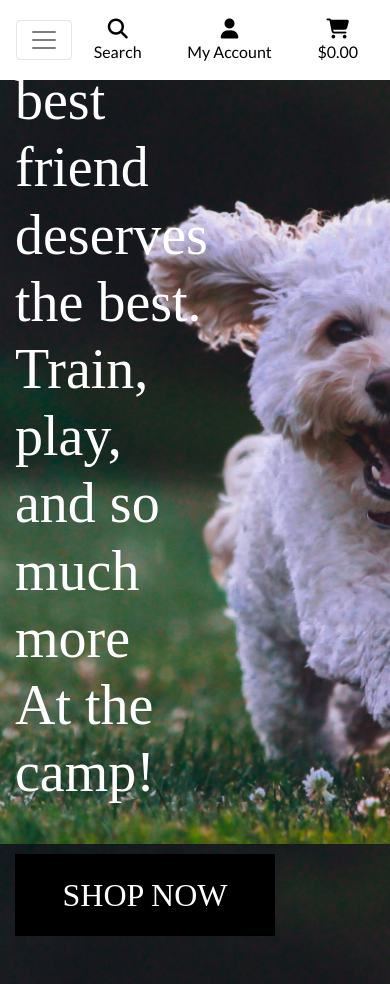
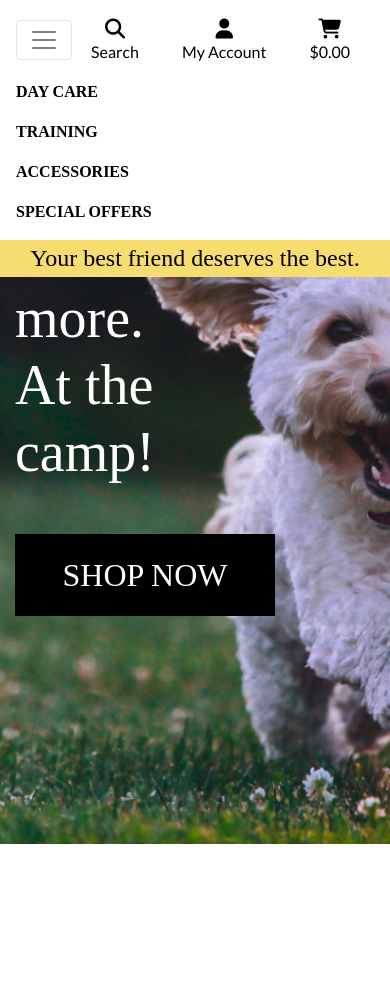
Before and after one commit to katyacano/milestone-project-4, a Django app: page / in a window 390 px wide, after a click that opens the changed part. After the commit the page ends 844 px from the top, so only its background shows below. Run offline with Django 3.2, Linux system fonts and the light colour scheme; some libraries are stand-ins or nearby versions; some web fonts are replaced.

Commit message:
Adjusted mobile-header.html, main-nav.html and banner

```diff
--- a/home/templates/home/index.html
+++ b/home/templates/home/index.html
@@ -16,9 +16,7 @@
         <div class="row h-100">
             <div class="col-7 col-md-6 my-auto">
                 <h1 class="display-4 mainpage-font text-white">
-                    Your best friend deserves the best. <br>
-                    Train, play, and so much more <br>
-                    At the camp!
+                    Train, play, and so much more. <br> At the camp!</p>
                 </h1>
                 <div class="my-5">
                     <h4>
--- a/static/css/base.css
+++ b/static/css/base.css
@@ -63,6 +63,10 @@ body {
     border: 1px solid black !important;
 }
 
+.banner-bg {
+    background: #F7DC6F !important;
+}
+
 /* -------------------------------- Media Queries */
 
 /* Slightly larger container on xl screens */
--- a/templates/base.html
+++ b/templates/base.html
@@ -117,6 +117,11 @@
             {% include 'includes/main-nav.html' %}
         </nav>
       </div>
+      <div id="banner" class="row text-center">
+        <div class="col banner-bg text-black">
+            <h4 class="mainpage-font my-1">Your best friend deserves the best.</h4>
+        </div>
+      </div>
     </header>
 
     {% if messages %}
--- a/templates/includes/main-nav.html
+++ b/templates/includes/main-nav.html
@@ -0,0 +1,50 @@
+<div class="collapse navbar-collapse" id="main-nav">
+    <ul class="navbar-nav w-auto mx-auto">
+        <li class="nav-item dropdown">
+            <a class="logo-font font-weight-bold nav-link text-black mr-5" href="#" id="all-products-link" data-toggle="dropdown" aria-haspopup="true" aria-expanded="false">
+                Day Care
+            </a>
+            <div class="dropdown-menu border-0" aria-labelledby="all-products-link">
+                <a href="" class="dropdown-item">By Price</a>
+                <a href="" class="dropdown-item ">By Rating</a>
+                <a href="" class="dropdown-item ">By Category</a>
+                <a href="" class="dropdown-item">All Products</a>
+            </div>
+        </li>
+
+        <li class="nav-item dropdown">
+            <a class="logo-font font-weight-bold nav-link text-black mr-5" href="#" id="clothing-link" data-toggle="dropdown" aria-haspopup="true" aria-expanded="false">
+                Training
+            </a>
+            <div class="dropdown-menu border-0" aria-labelledby="clothing-link">
+                <a href="" class="dropdown-item">Activewear &amp; Essentials</a>
+                <a href="" class="dropdown-item">Jeans</a>
+                <a href="" class="dropdown-item">Shirts</a>
+                <a href="" class="dropdown-item">All Clothing</a>
+            </div>
+        </li>
+
+        <li class="nav-item dropdown">
+            <a class="logo-font font-weight-bold nav-link text-black mr-5" href="#" id="homeware-link" data-toggle="dropdown" aria-haspopup="true" aria-expanded="false">
+                Accessories
+            </a>
+            <div class="dropdown-menu border-0" aria-labelledby="homeware-link">
+                <a href="" class="dropdown-item">Bed &amp; Bath</a>
+                <a href="" class="dropdown-item">Kitchen &amp; Dining</a>
+                <a href="" class="dropdown-item">All Homeware</a>
+            </div>
+        </li>
+
+        <li class="nav-item dropdown">
+            <a class="logo-font font-weight-bold nav-link text-black" href="#" id="specials-link" data-toggle="dropdown" aria-haspopup="true" aria-expanded="false">
+                Special Offers
+            </a>
+            <div class="dropdown-menu border-0" aria-labelledby="specials-link">
+                <a href="" class="dropdown-item">New Arrivals</a>
+                <a href="" class="dropdown-item">Deals</a>
+                <a href="" class="dropdown-item">Clearance</a>
+                <a href="" class="dropdown-item">All Specials</a>
+            </div>
+        </li>
+    </ul>
+</div>
--- a/templates/includes/mobile-header.html
+++ b/templates/includes/mobile-header.html
@@ -8,7 +8,7 @@
     <div class="dropdown-menu border-0 w-100 p-3 rounded-0 my-0" aria-labelledby="mobile-search">
         <form class="form" method="GET" action="">
             <div class="input-group w-100">
-                <input class="form-control border border-black rounded-0" type="text" name="q" placeholder="Search our site">
+                <input class="form-control border border-black rounded-0" type="text" name="q" placeholder="Search">
                 <div class="input-group-append">
                     <button class="form-control form-control btn btn-black border border-black rounded-0" type="submit">
                         <span class="icon">
```
